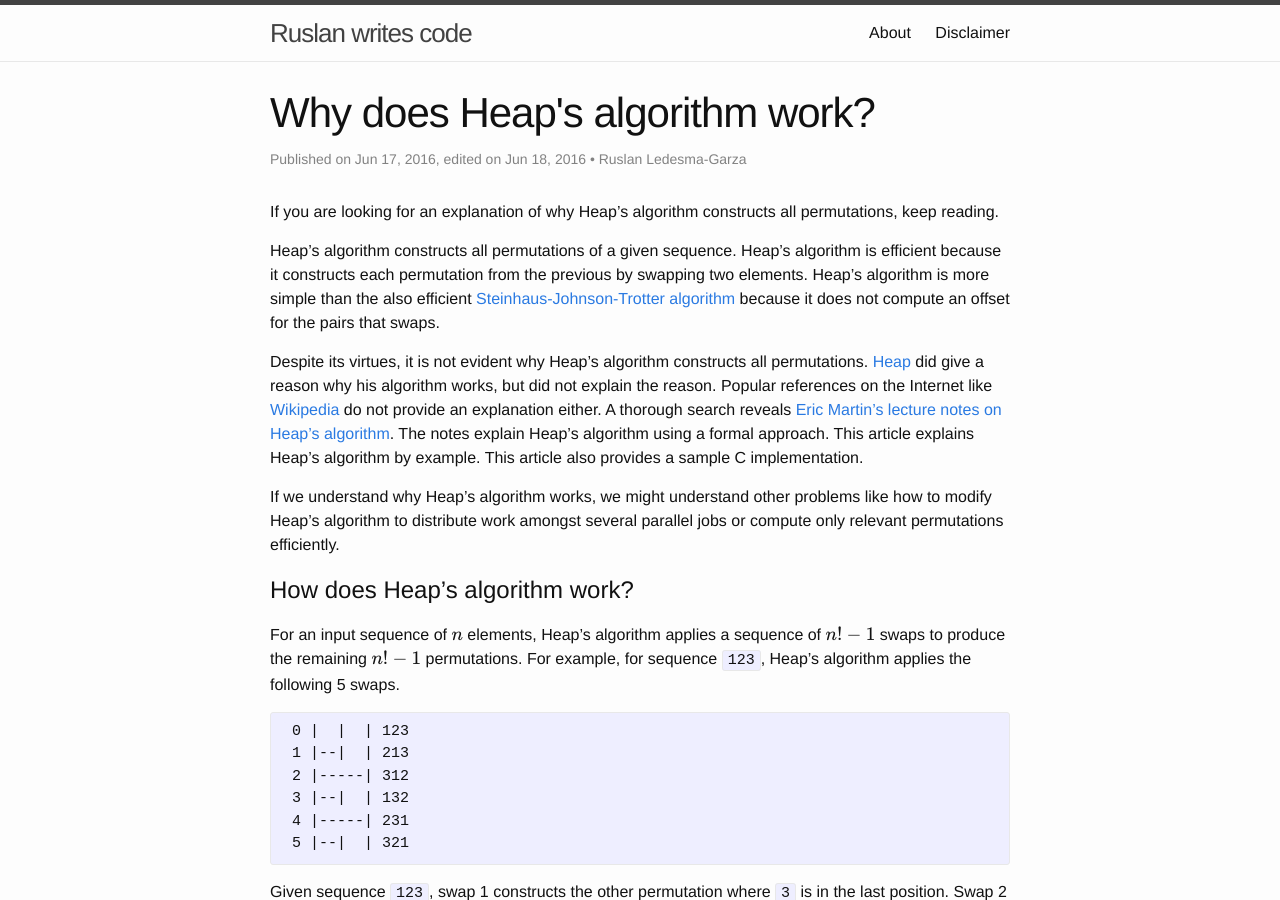
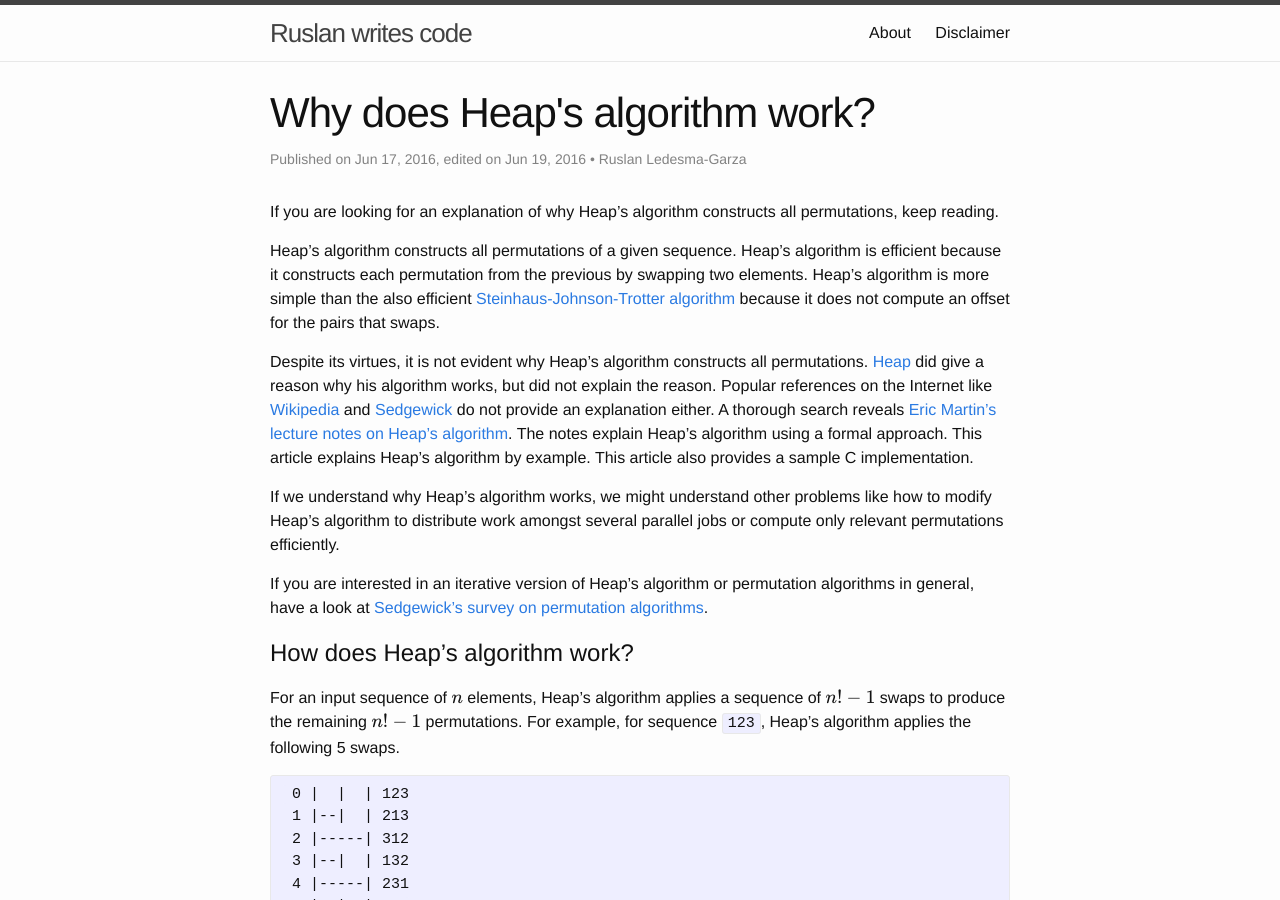
Before and after one commit to mrrusof/mrrusof.github.io, a Jekyll site: the page built from _posts/2016-06-17-why-does-heap-work.markdown, in a window 1280 px wide and 900 px high. Built offline with Jekyll 4.4.1, drawn with Linux system fonts in a browser that asks for light colours; formulas are drawn with MathJax 3; comment, search, counter and statistics services are not loaded; some of the changed text lies outside the part shown.

Commit message:
Refer to Sedgewick for iterative version of Heap algorithm.

```diff
--- a/_posts/2016-06-17-why-does-heap-work.markdown
+++ b/_posts/2016-06-17-why-does-heap-work.markdown
@@ -2,7 +2,7 @@
 layout: post
 title: Why does Heap's algorithm work?
 date: 2016-06-17
-edited: 2016-06-18
+edited: 2016-06-19
 author: Ruslan Ledesma-Garza
 summary: Heap's algorithm for constructing all permutations is efficient and simple but not easy to understand. This article explains Heap's algorithm by example.
 ---
@@ -15,13 +15,16 @@ Heap's algorithm is more simple than the also efficient [Steinhaus-Johnson-Trott
 
 Despite its virtues, it is not evident why Heap's algorithm constructs all permutations.
 [Heap](#heap) did give a reason why his algorithm works, but did not explain the reason.
-Popular references on the Internet like [Wikipedia](https://en.wikipedia.org/wiki/Heap%27s_algorithm) do not provide an explanation either.
+Popular references on the Internet like [Wikipedia](https://en.wikipedia.org/wiki/Heap%27s_algorithm) and [Sedgewick](#sedgewick) do not provide an explanation either.
 A thorough search reveals [Eric Martin's lecture notes on Heap's algorithm](#martin).
 The notes explain Heap's algorithm using a formal approach.
 This article explains Heap's algorithm by example.
 This article also provides a sample C implementation.
 
 If we understand why Heap's algorithm works, we might understand other problems like how to modify Heap's algorithm to distribute work amongst several parallel jobs or compute only relevant permutations efficiently.
+
+If you are interested in an iterative version of Heap's algorithm or permutation algorithms in general, have a look at [Sedgewick's survey on permutation algorithms](#sedgewick).
+
 
 # How does Heap's algorithm work?
 
@@ -496,6 +499,13 @@ Do you have any questions, comments, suggestions? Let me know in the comments.
   <dd>
     Martin, Eric. "Notes on Cryptarithm Solver and Permutations." Principles of Programming. University of South Wales, n.d. Web. 11 June 2016. <a href="https://webcms3.cse.unsw.edu.au/COMP9021/15s2/resources/1544">https://webcms3.cse.unsw.edu.au/COMP9021/15s2/resources/1544</a>.
   </dd>
+  <dt id="sedgewick">
+    Sedgewick
+  </dt>
+  <dd>
+    <a href="http://homepage.math.uiowa.edu/~goodman/22m150.dir/2007/Permutation%20Generation%20Methods.pdf">Permutation Generation Methods</a>.
+    R. Sedgewick, Computing Surveys, 9(2) (1977), pp. 137-164
+  </dd>
 </dl>
 
 
```
